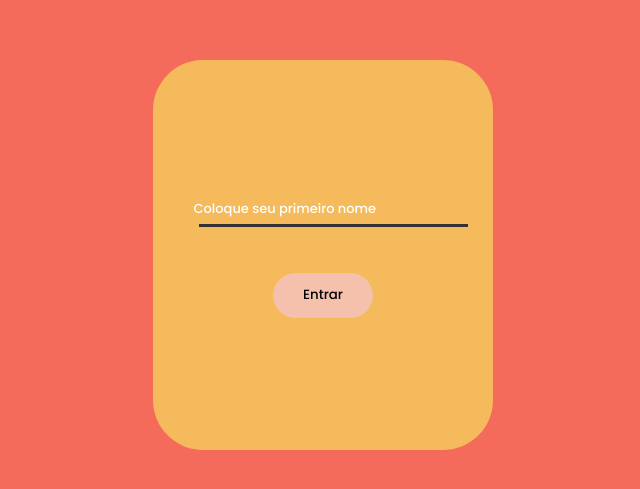
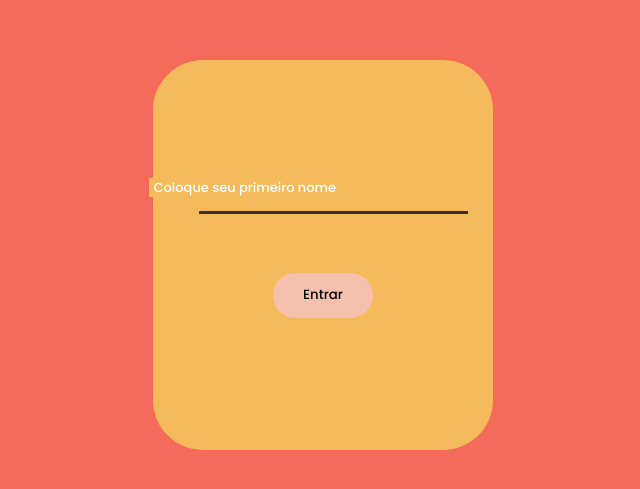
Before and after one commit to Heliandw/testar, a plain HTML site: page index.html in a window 1280 px wide. Shown: the part 145-634 px from the top of the page, without its empty margins (317-957 px from the left). Drawn offline with Linux system fonts and the light colour scheme.

Commit message:
Update index.html

```diff
--- a/index.html
+++ b/index.html
@@ -140,9 +140,6 @@ label {
     font-family: Poppins;
     background-color: #F5BA5B;
     padding: 0 5px;
-    position: absolute;
-    left: 40px;
-top: 75px;
     pointer-events: none;
 transition: .2s;
 color: white;
```
